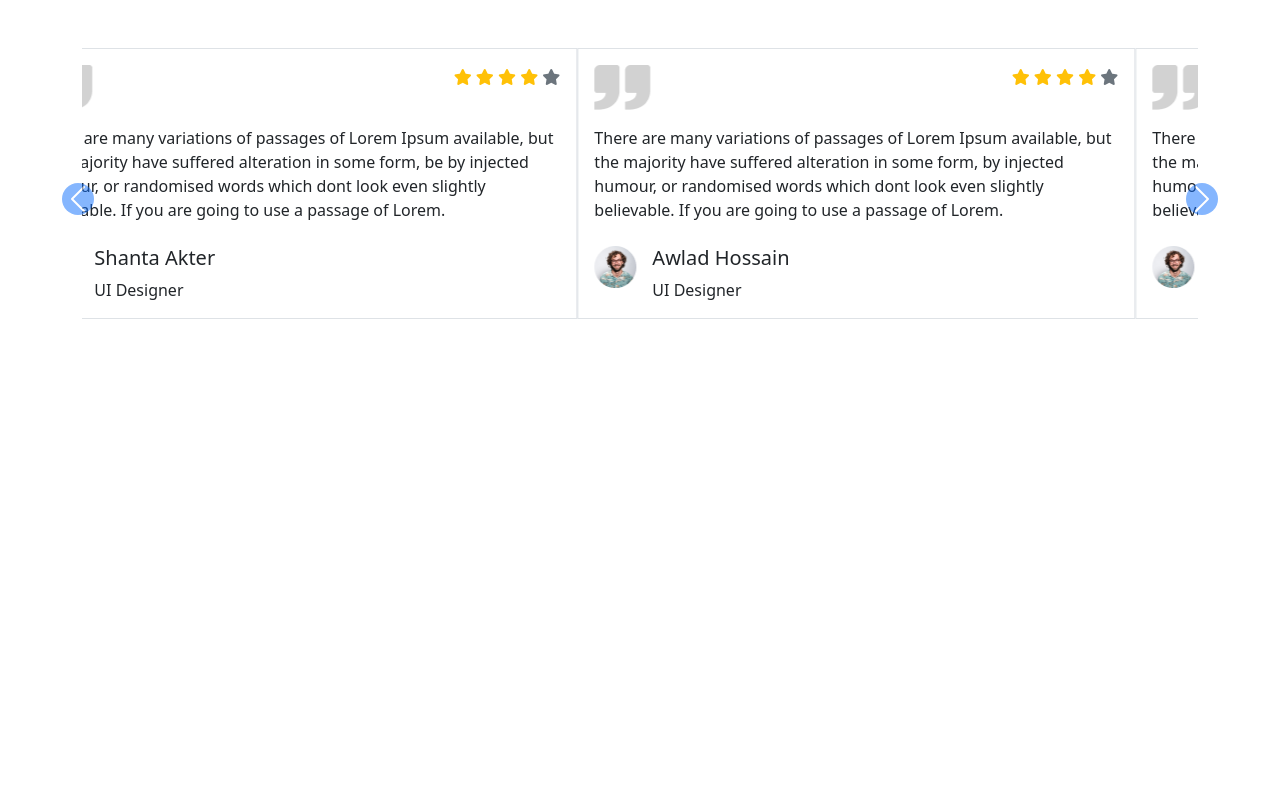
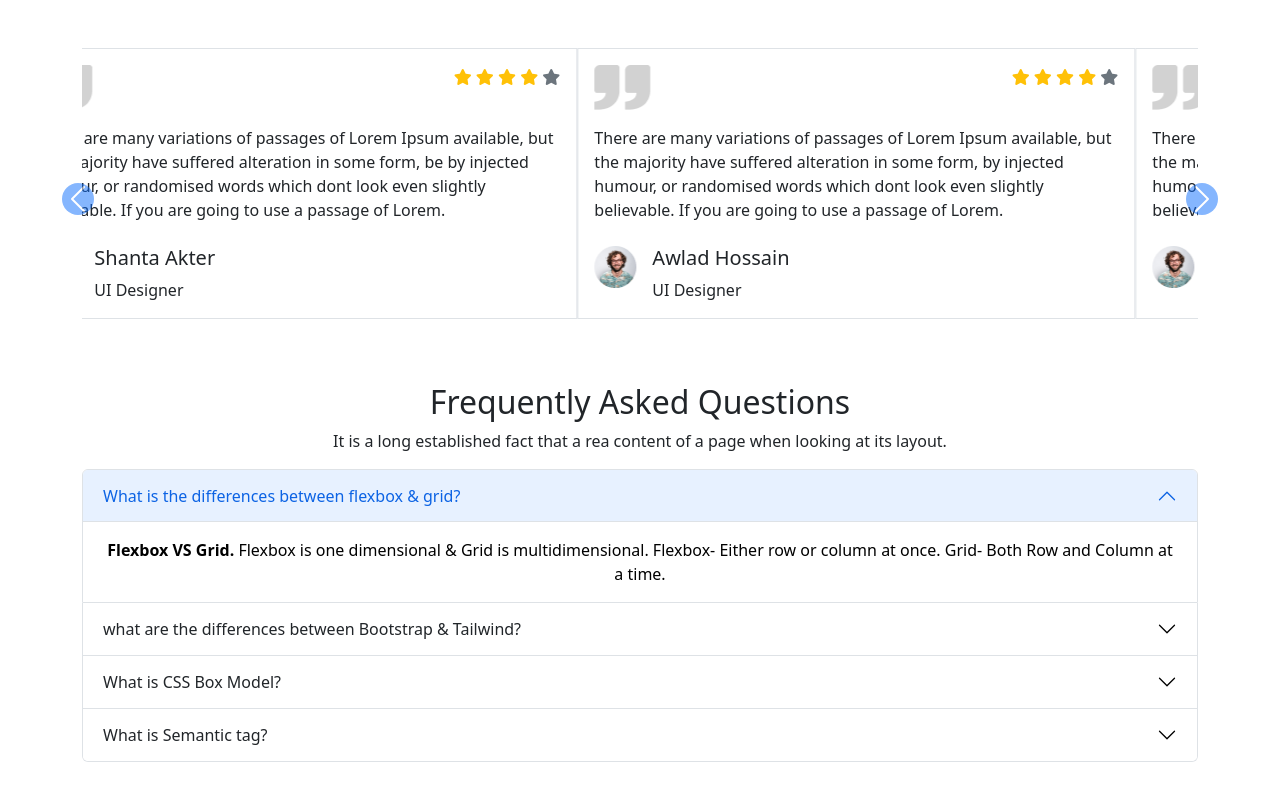
Before and after one commit to Nabinchowdhury/edTech-website, a plain HTML site: page index.html in a window 1280 px wide. Shown: the part 3868-4668 px from the top of the page. Before the commit the page ends 4203 px from the top, so only its background shows below. Drawn offline with nearby package versions, Linux system fonts and the light colour scheme.

Commit message:
Q/A added

```diff
--- a/index.html
+++ b/index.html
@@ -551,7 +551,7 @@
                 </button>
                 <button class="carousel-control-next " type="button" data-bs-target="#carouselExampleControls"
                     data-bs-slide="next">
-                    <span class="carousel-control-next-icon   bg-primary rounded-circle d-none d-lg-block c-posr"
+                    <span class="carousel-control-next-icon bg-primary rounded-circle d-none d-lg-block c-posr"
                         aria-hidden="true"></span>
                     <span class="visually-hidden">Next</span>
                 </button>
@@ -565,16 +565,97 @@
 
             </div>
 
+            <div class="btn btn-primary text-light py-3 px-5 fs-4 fw-bold d-lg-none d-block mx-auto w-50  mb-5">
+                View All
+            </div>
         </section>
 
+        <!------------------------------------------------------------------------------------------- students feedback ended -->
+
+        <!-- questions & Answer..... -->
+
+        <div class="container text-center my-5">
+            <div class="mt-5">
+                <h2 class="mt-5">Frequently Asked Questions</h2>
+                <p>It is a long established fact that a rea content of a page when looking at its layout.</p>
+            </div>
+            <div>
+                <div class="accordion" id="accordionPanelsStayOpenExample">
+                    <div class="accordion-item">
+                        <h2 class="accordion-header" id="panelsStayOpen-headingOne">
+                            <button class="accordion-button" type="button" data-bs-toggle="collapse"
+                                data-bs-target="#panelsStayOpen-collapseOne" aria-expanded="true"
+                                aria-controls="panelsStayOpen-collapseOne">
+                                What is the differences between flexbox & grid?
+                            </button>
+                        </h2>
+                        <div id="panelsStayOpen-collapseOne" class="accordion-collapse collapse show"
+                            aria-labelledby="panelsStayOpen-headingOne">
+                            <div class="accordion-body">
+                                <strong>Flexbox VS Grid.</strong>
+                                Flexbox is one dimensional & Grid is multidimensional.
+                                Flexbox- Either row or column at once.
+                                Grid- Both Row and Column at a time.
+                            </div>
+                        </div>
+                    </div>
+                    <div class="accordion-item">
+                        <h2 class="accordion-header" id="panelsStayOpen-headingTwo">
+                            <button class="accordion-button collapsed" type="button" data-bs-toggle="collapse"
+                                data-bs-target="#panelsStayOpen-collapseTwo" aria-expanded="false"
+                                aria-controls="panelsStayOpen-collapseTwo">
+                                what are the differences between Bootstrap & Tailwind?
+                            </button>
+                        </h2>
+                        <div id="panelsStayOpen-collapseTwo" class="accordion-collapse collapse"
+                            aria-labelledby="panelsStayOpen-headingTwo">
+                            <div class="accordion-body">
+                                <strong>Bootstrap VS Tailwind.</strong> Bootstrap's utility and layout classes provide
+                                you with everything you need to style a responsive webpage. With Tailwind, however, you
+                                are much more involved in styling the webpage because you end up having to create your
+                                own components using the utility classes that the framework offers
+                            </div>
+                        </div>
+                    </div>
+                    <div class="accordion-item">
+                        <h2 class="accordion-header" id="panelsStayOpen-headingThree">
+                            <button class="accordion-button collapsed" type="button" data-bs-toggle="collapse"
+                                data-bs-target="#panelsStayOpen-collapseThree" aria-expanded="false"
+                                aria-controls="panelsStayOpen-collapseThree">
+                                What is CSS Box Model?
+                            </button>
+                        </h2>
+                        <div id="panelsStayOpen-collapseThree" class="accordion-collapse collapse"
+                            aria-labelledby="panelsStayOpen-headingThree">
+                            <div class="accordion-body">
+                                <strong>The CSS Box Model.</strong> In CSS, the term "box model" is used when talking
+                                about design and layout. The CSS box model is essentially a box that wraps around every
+                                HTML element. It consists of: margins, borders, padding, and the actual content.
+                            </div>
+                        </div>
+                    </div>
+                    <div class="accordion-item">
+                        <h2 class="accordion-header" id="panelsStayOpen-headingFour">
+                            <button class="accordion-button collapsed" type="button" data-bs-toggle="collapse"
+                                data-bs-target="#panelsStayOpen-collapseFour" aria-expanded="false"
+                                aria-controls="panelsStayOpen-collapseFour">
+                                What is Semantic tag?
+                            </button>
+                        </h2>
+                        <div id="panelsStayOpen-collapseFour" class="accordion-collapse collapse"
+                            aria-labelledby="panelsStayOpen-headingFour">
+                            <div class="accordion-body">
+                                <strong>Semantic Tag.</strong> The HTML semantics refers to the tags that provide
+                                meaning to an HTML page rather than just presentation. It makes HTML more comprehensible
+                                by better defining the different sections and layout of web pages.
+                            </div>
+                        </div>
+                    </div>
+                </div>
+            </div>
+        </div>
 
 
-
-
-
-
-
-        <!------------------------------------------------------------------------------------------- students feedback ended -->
     </main>
 
 
```
